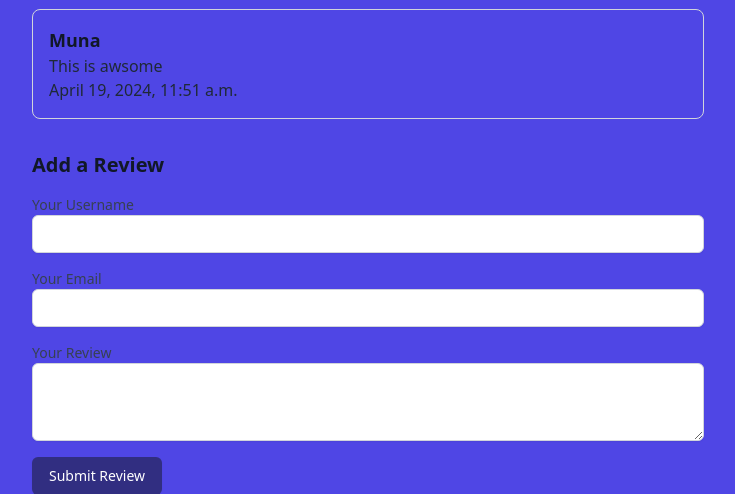
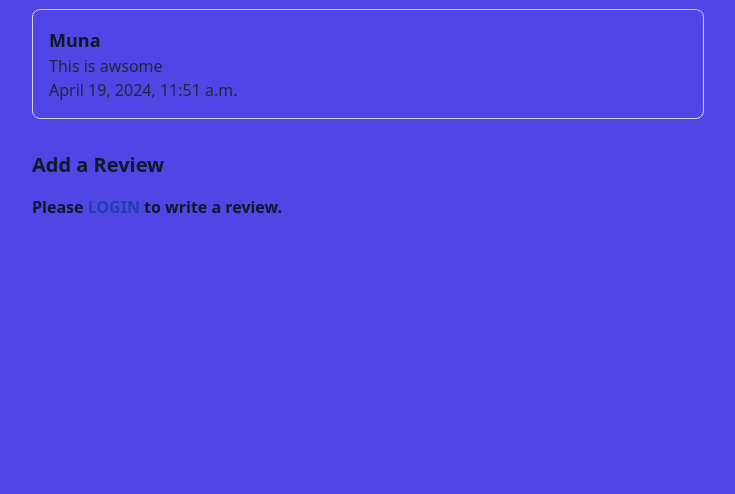
Before and after one commit to SyedaShafi/Library_System, a Django app: page /books/details/1 in a window 1280 px wide. Shown: the part 869-1363 px from the top of the page, without its empty margins (272-1007 px from the left). After the commit the page ends 1082 px from the top, so only its background shows below. Run offline with Django 5.2, Linux system fonts and the light colour scheme; data comes from the database, SQL or seed files in the repository.

Commit message:
review form handled

```diff
--- a/books/templates/books/book_details.html
+++ b/books/templates/books/book_details.html
@@ -59,6 +59,7 @@
         </div>
         <!-- Add Comment Form -->
         <h3 class="text-xl font-semibold mt-8 mb-4">Add a Review</h3>
+        {% if user.is_authenticated %}
           <form method="post" class="space-y-4 mb-24">
             {% csrf_token %}
             <div>
@@ -84,6 +85,12 @@
 
         </form>
 
+        {% else %}
+      <h5 class="mb-24 font-bold text-gray-900">
+          Please <a href="{% url 'login' %}" class="text-blue-800 font-bold hover:text-blue-900">LOGIN</a> to write a review.
+      </h5>
+        {% endif %}
+
     </div>
 
 
```
Lines whose indentation alone changed are shown as unchanged.
